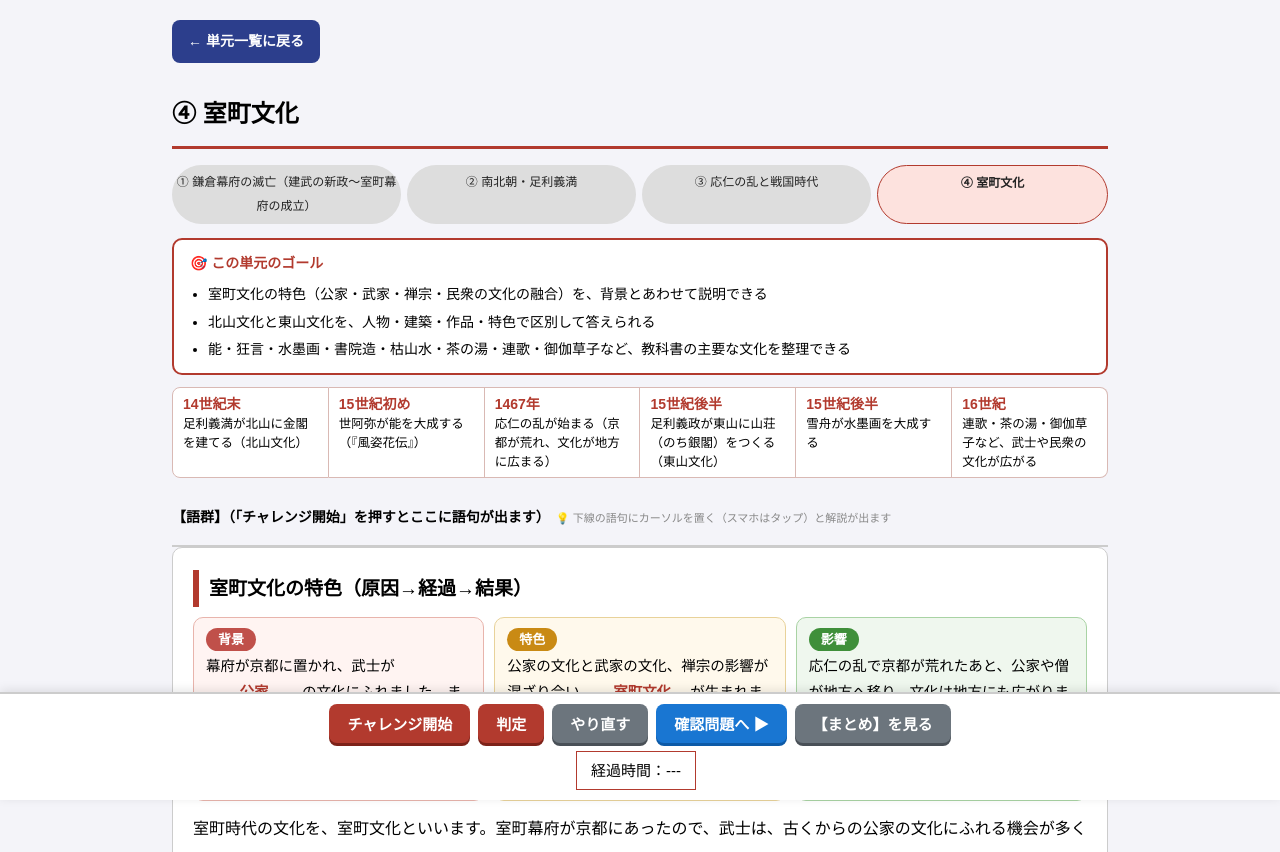
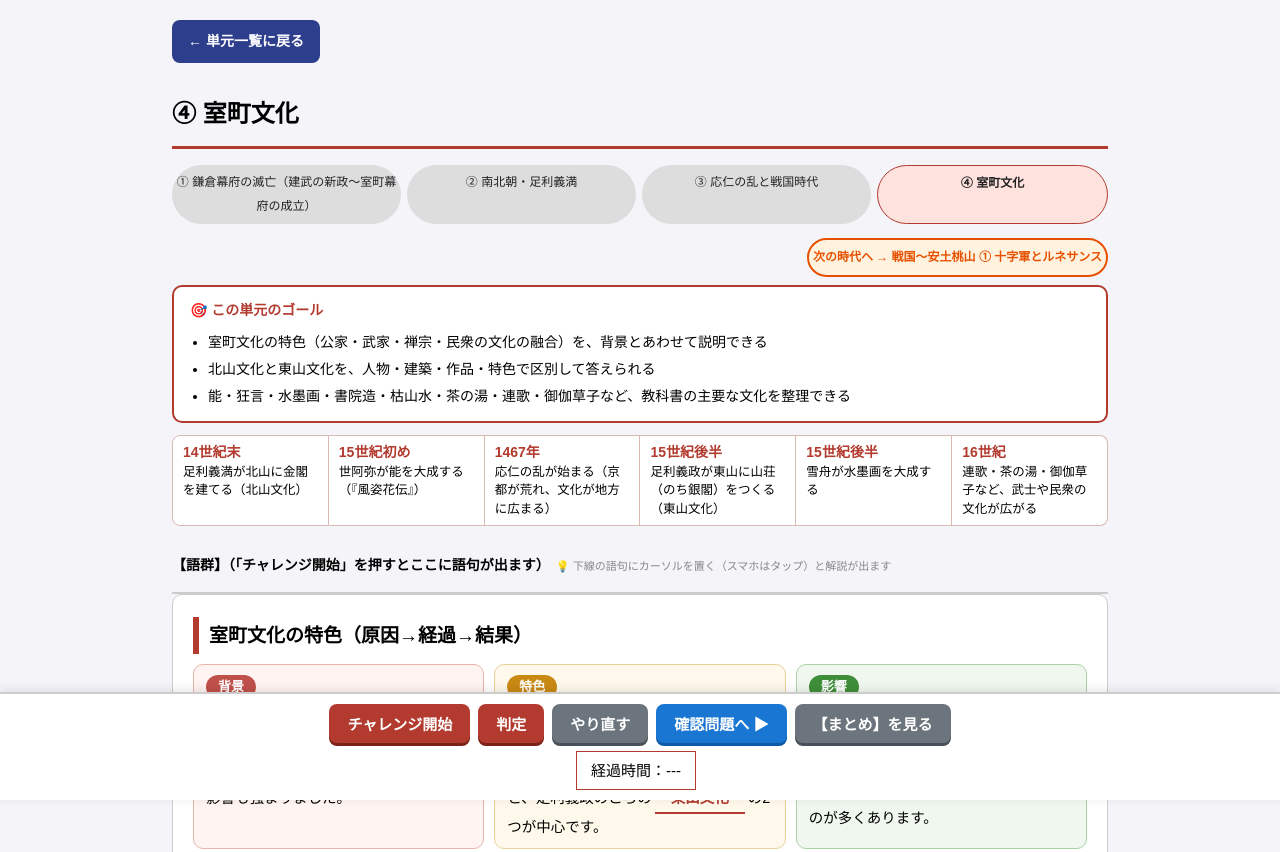
Before and after one commit to realizefield/j-rekishi3, a plain HTML site: page muromachi4.html in a window 1280 px wide. Shown: the top 852 px of the page. Drawn offline with Linux system fonts and the light colour scheme.

Commit message:
室町文化と戦国①の間に前後の時代へのリンクを追加
Co-Authored-By: Claude Sonnet 5.5 <noreply@anthropic.com>
Claude-Session: https://claude.ai/code/session_01XH6U5QJTTCe7dVKmicfT5T

```diff
--- a/muromachi4.html
+++ b/muromachi4.html
@@ -67,6 +67,7 @@
 <a class="back-to-index" href="index.html">← 単元一覧に戻る</a>
 <h1>④ 室町文化</h1>
 <div class="step-bar"><a class="step" href="muromachi.html">① 鎌倉幕府の滅亡（建武の新政〜室町幕府の成立）</a><a class="step" href="muromachi2.html">② 南北朝・足利義満</a><a class="step" href="muromachi3.html">③ 応仁の乱と戦国時代</a><div class="step active">④ 室町文化</div></div>
+<div style="margin:8px 0;text-align:right"><a class="step" style="display:inline-block;background:#fff3e0;border:2px solid #e65100;color:#e65100;font-weight:bold" href="sengoku1.html">次の時代へ → 戦国〜安土桃山 ① 十字軍とルネサンス</a></div>
 <div class="goal"><b>🎯 この単元のゴール</b><ul><li>室町文化の特色（公家・武家・禅宗・民衆の文化の融合）を、背景とあわせて説明できる</li><li>北山文化と東山文化を、人物・建築・作品・特色で区別して答えられる</li><li>能・狂言・水墨画・書院造・枯山水・茶の湯・連歌・御伽草子など、教科書の主要な文化を整理できる</li></ul></div>
 <div class="timeline"><div class="tl"><b>14世紀末</b>足利義満が北山に金閣を建てる（北山文化）</div><div class="tl"><b>15世紀初め</b>世阿弥が能を大成する（『風姿花伝』）</div><div class="tl"><b>1467年</b>応仁の乱が始まる（京都が荒れ、文化が地方に広まる）</div><div class="tl"><b>15世紀後半</b>足利義政が東山に山荘（のち銀閣）をつくる（東山文化）</div><div class="tl"><b>15世紀後半</b>雪舟が水墨画を大成する</div><div class="tl"><b>16世紀</b>連歌・茶の湯・御伽草子など、武士や民衆の文化が広がる</div></div>
 <div class="word-bank-sticky-container"><div style="font-weight:bold;font-size:14px;margin-bottom:5px;">【語群】（「チャレンジ開始」を押すとここに語句が出ます）<span class="tip-hint">💡 下線の語句にカーソルを置く（スマホはタップ）と解説が出ます</span></div><div class="word-bank" id="word-bank"></div></div>
```
Also changed, not shown: sengoku1.html (+1 -0 lines).
